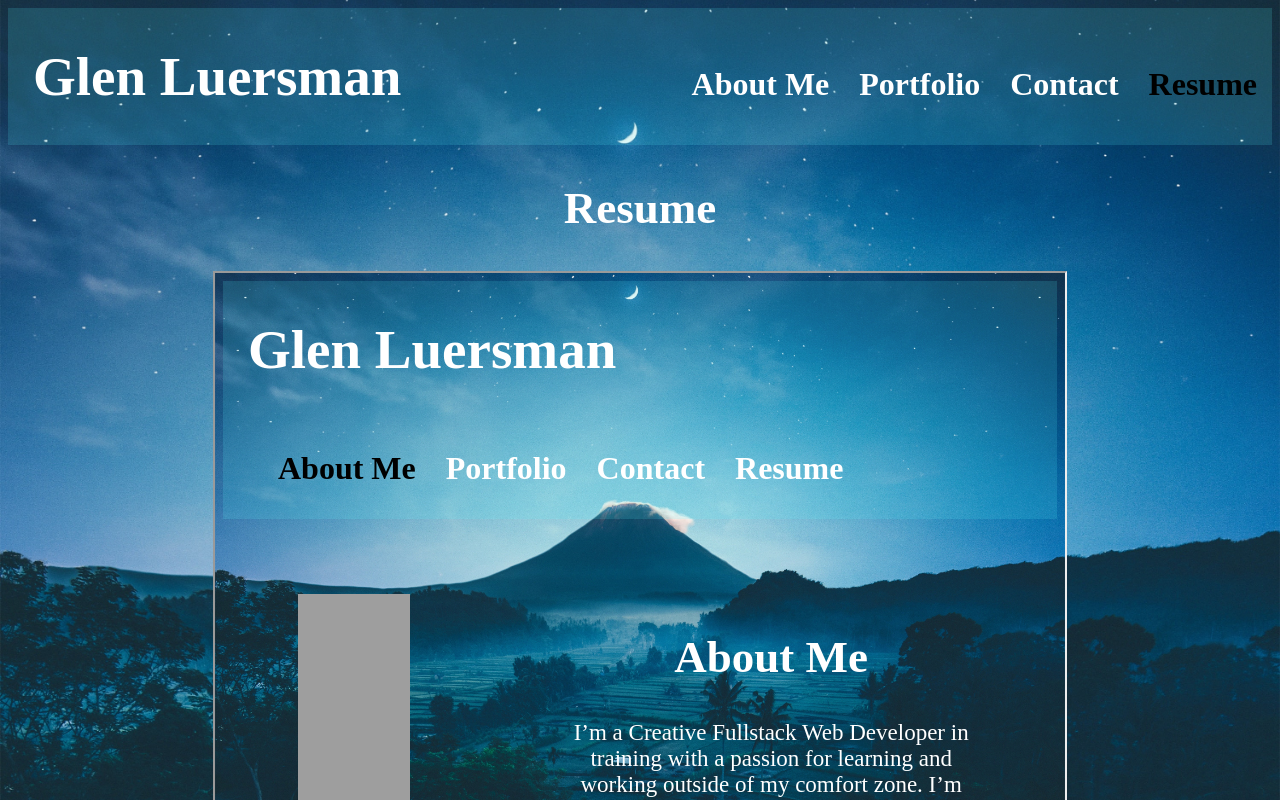
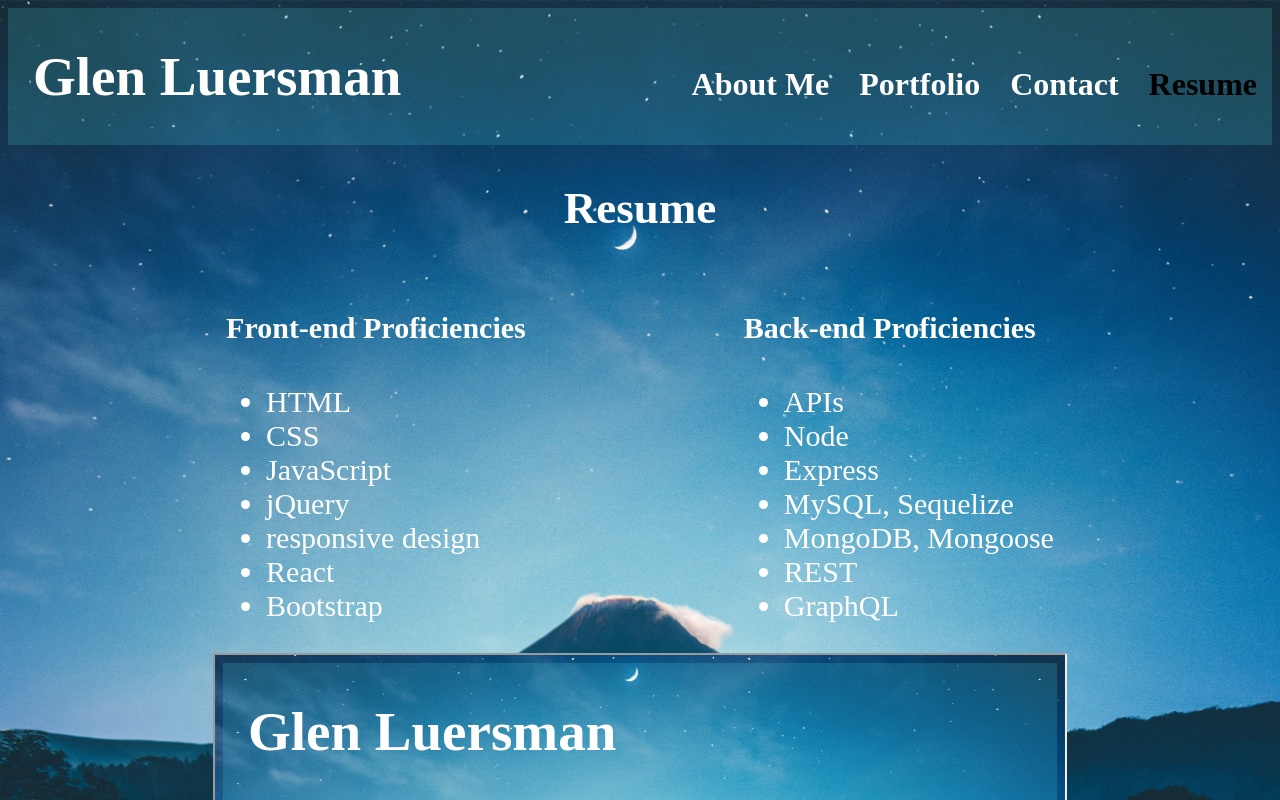
Before and after one commit to glenluersman/dutch-oven, a React (Create React App) app: page / in a window 1280 px wide. Both pictures are taken after a click on the item "Resume". Shown: the top 800 px of the page. Built offline with nearby package versions, Linux system fonts and the light colour scheme.

Commit message:
proficiencies

```diff
--- a/src/components/Resume/index.js
+++ b/src/components/Resume/index.js
@@ -4,9 +4,39 @@ import resume from "../../assets/docs/Resume.pdf";
 function Resume() {
 
   return (
-    <div className="res">
-      <h2>Resume</h2>
-      <iframe title="resume" src={resume}></iframe>
+    <div>
+      <div className="res">
+        <h2>Resume</h2>
+      </div>
+      <div className="proficiency">
+        <div className="front">
+          <h4>Front-end Proficiencies</h4>
+            <ul>
+              <li>HTML</li>
+              <li>CSS</li>
+              <li>JavaScript</li>
+              <li>jQuery</li>
+              <li>responsive design</li>
+              <li>React</li>
+              <li>Bootstrap</li>
+            </ul>
+        </div>
+        <div className="back">
+          <h4>Back-end Proficiencies</h4>
+            <ul>
+              <li>APIs</li>
+              <li>Node</li>
+              <li>Express</li>
+              <li>MySQL, Sequelize</li>
+              <li>MongoDB, Mongoose</li>
+              <li>REST</li>
+              <li>GraphQL</li>
+            </ul>
+        </div>
+      </div>
+      <div className="doc">
+        <iframe title="resume" src={resume}></iframe>
+      </div>
     </div>
   )
 }
--- a/src/index.css
+++ b/src/index.css
@@ -138,6 +138,35 @@ footer {
   text-align: center;
 }
 
+.proficiency {
+  display: flex;
+  flex-wrap: wrap;
+  justify-content: space-evenly;
+
+}
+
+.front {
+  font-size: 30px;
+  color: white;
+}
+
+.back {
+  font-size: 30px;
+  color: white;
+}
+
+.front li {
+  list-style: disc;
+}
+
+.back li {
+  list-style: disc;
+}
+
+.doc {
+  text-align: center;
+}
+
 .contact {
   text-align: center;
   padding-bottom: 30px;
```
